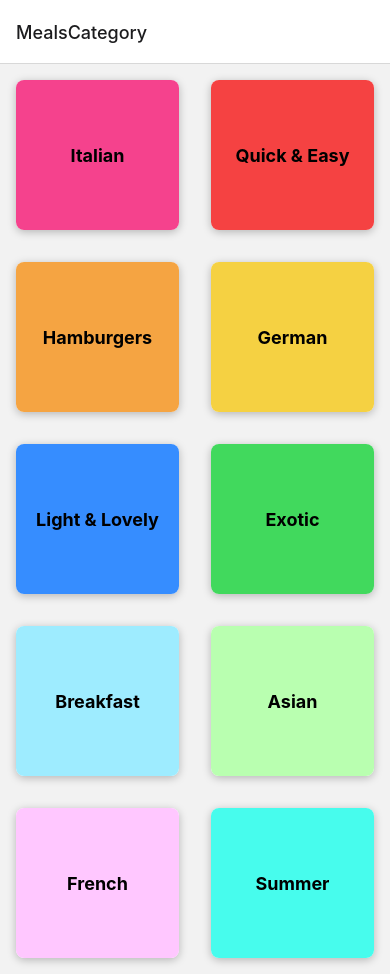
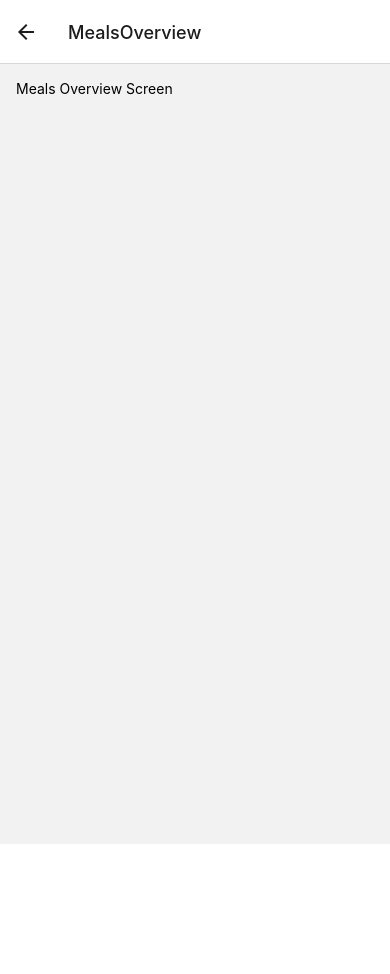
Before and after one commit to React-Native-Streamliner/MealsApp, a React Native app: screen /MealsOverview in a window 390 px wide. After the commit the page ends 844 px from the top, so only its background shows below. Built offline with nearby package versions, Linux system fonts and the light colour scheme.

Commit message:
Add MealOverviewScreen. Implementing Navigation

```diff
--- a/App.tsx
+++ b/App.tsx
@@ -2,6 +2,7 @@
 import CategoriesScreen from "./screens/CategoriesScreen";
 import { NavigationContainer } from '@react-navigation/native';
 import { createStackNavigator } from '@react-navigation/stack';
+import MealsOverviewScreen from "./screens/MealsOverviewScreen";
 
 const Stack = createStackNavigator();
 
@@ -10,7 +11,8 @@
     <StatusBar barStyle='default'/>
     <NavigationContainer>
       <Stack.Navigator>
-        <Stack.Screen name="MealsCategory" component={CategoriesScreen}/>
+        <Stack.Screen name="MealsCategory" component={CategoriesScreen} />
+        <Stack.Screen name="MealsOverview" component={MealsOverviewScreen} />
       </Stack.Navigator>
     </NavigationContainer>
   </>
--- a/components/CategoryGridTile.js
+++ b/components/CategoryGridTile.js
@@ -1,8 +1,11 @@
 import { Pressable, StyleSheet, Text, View, Platform } from "react-native"
 
-function CategoryGridTile({title, color}) {
+function CategoryGridTile({title, color, onPress}) {
   return <View style={styles.gridItem}>
-    <Pressable android_ripple={{color: '#ccc'}} style={({pressed}) => [styles.button, pressed ? buttonPressed : null]}>
+    <Pressable
+      android_ripple={{color: '#ccc'}}
+      style={({pressed}) => [styles.button, pressed ? styles.buttonPressed : null]}
+      onPress={onPress}>
         <View style={[styles.innerContainer, { backgroundColor: color}]}>
             <Text style={styles.title}>{title}</Text>
         </View>
--- a/screens/CategoriesScreen.js
+++ b/screens/CategoriesScreen.js
@@ -2,11 +2,20 @@
 import {CATEGORIES} from "../data/dummy-data"
 import CategoryGridTile from "../components/CategoryGridTile";
 
-function renderCategoryItem(itemData) {
-    return <CategoryGridTile title={itemData.item.title} color={itemData.item.color} />
-}
+const CategoriesScreen = ({ navigation }) => {
 
-const CategoriesScreen = () => {
+  function renderCategoryItem(itemData) {
+
+    function pressHandler() {
+      navigation.navigate("MealsOverview")
+    }
+
+    return <CategoryGridTile
+      title={itemData.item.title}
+      color={itemData.item.color}
+      onPress={pressHandler} />
+  }
+
   return <FlatList
       data={CATEGORIES}
       keyExtractor={(item) => item.id}
--- /dev/null
+++ b/screens/MealsOverviewScreen.js
@@ -0,0 +1,17 @@
+import { Text, View, StyleSheet } from "react-native"
+import { MEALS } from "../data/dummy-data"
+
+function MealsOverviewScreen() {
+    return <View style={styles.container}>
+        <Text>Meals Overview Screen</Text>
+    </View>
+}
+
+export default MealsOverviewScreen
+
+const styles = StyleSheet.create({
+    container : {
+        flex: 1,
+        padding: 16,
+    }
+})
```
